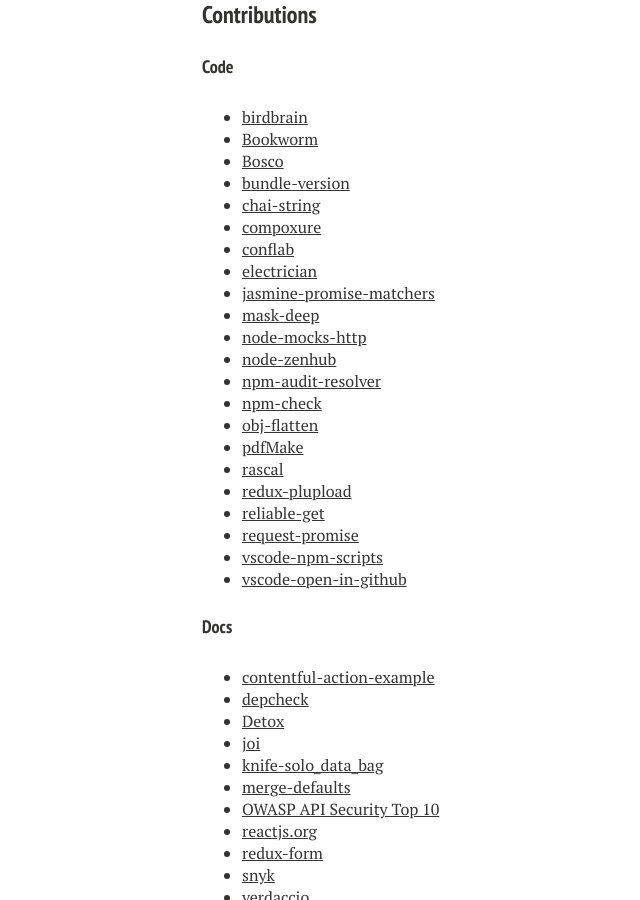
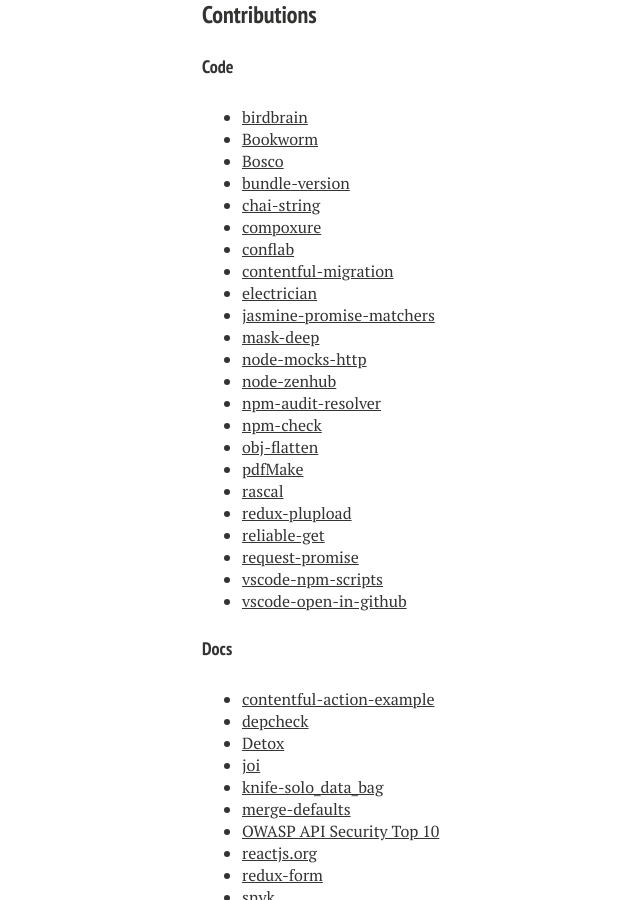
Before and after one commit to rouanw/rouanw.github.io, a Jekyll site: the page built from open-source/index.md, in a window 1280 px wide and 900 px high, scrolled down 2563 px. Shown: the whole window, without its empty margins (118-758 px from the left). Built offline with Jekyll 4.4.1, drawn with Linux system fonts in a browser that asks for light colours; nearby versions of some CDN libraries; some web fonts are replaced.

Commit message:
new oss contrib

```diff
--- a/open-source/index.md
+++ b/open-source/index.md
@@ -46,6 +46,7 @@ Here are a few open source projects to which [I've contributed](#contributions)
 - [chai-string](https://github.com/onechiporenko/chai-string/commits?author=rouanw)
 - [compoxure](https://github.com/tes/compoxure/commits?author=rouanw)
 - [conflab](https://github.com/tes/conflab/commits?author=rouanw)
+- [contentful-migration](https://github.com/contentful/contentful-migration/commits?author=rouanw)
 - [electrician](https://github.com/tes/electrician/commits?author=rouanw)
 - [jasmine-promise-matchers](https://github.com/bvaughn/jasmine-promise-matchers/commits?author=rouanw)
 - [mask-deep](https://github.com/gwpmad/mask-deep/commits?author=rouanw)
```
